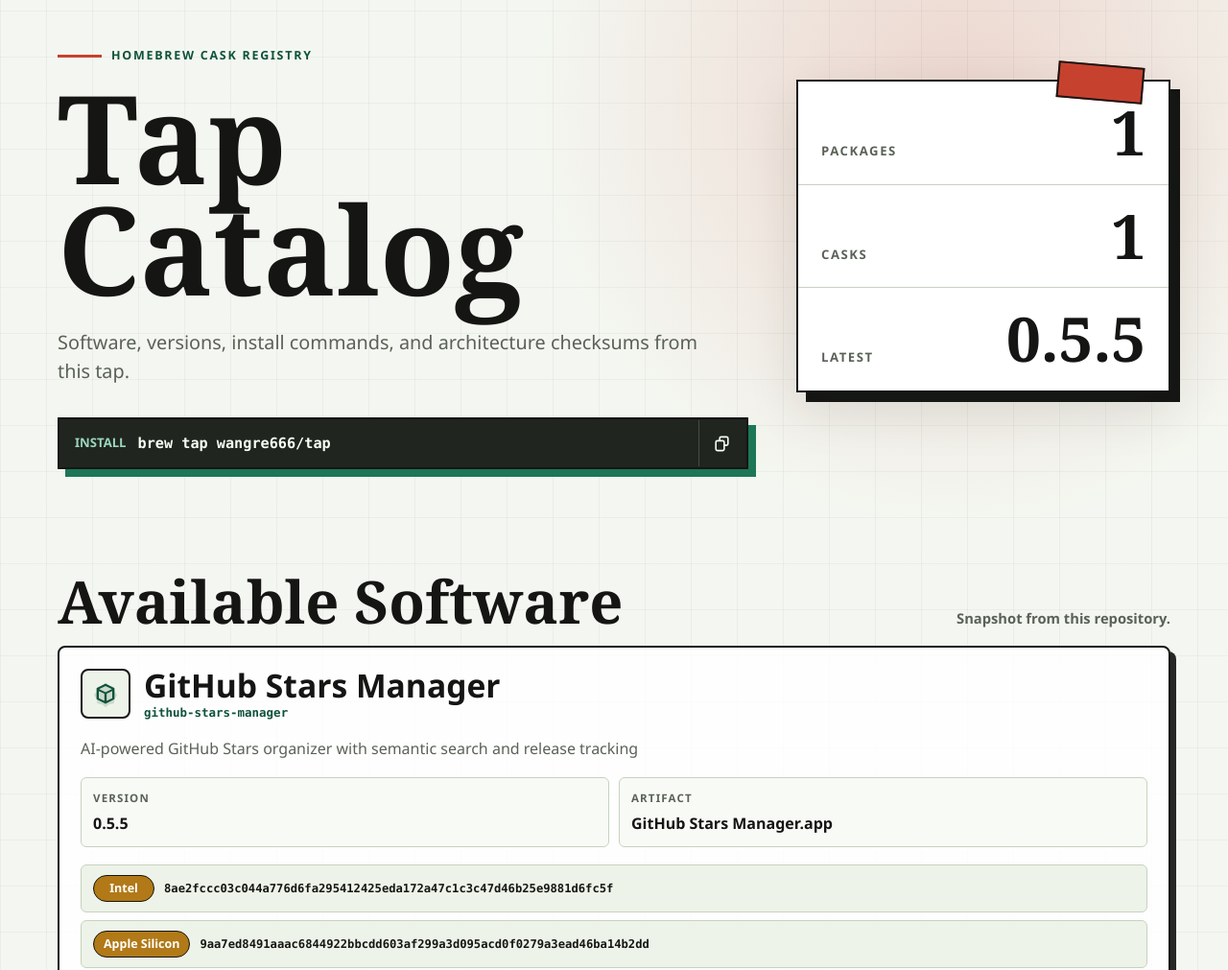
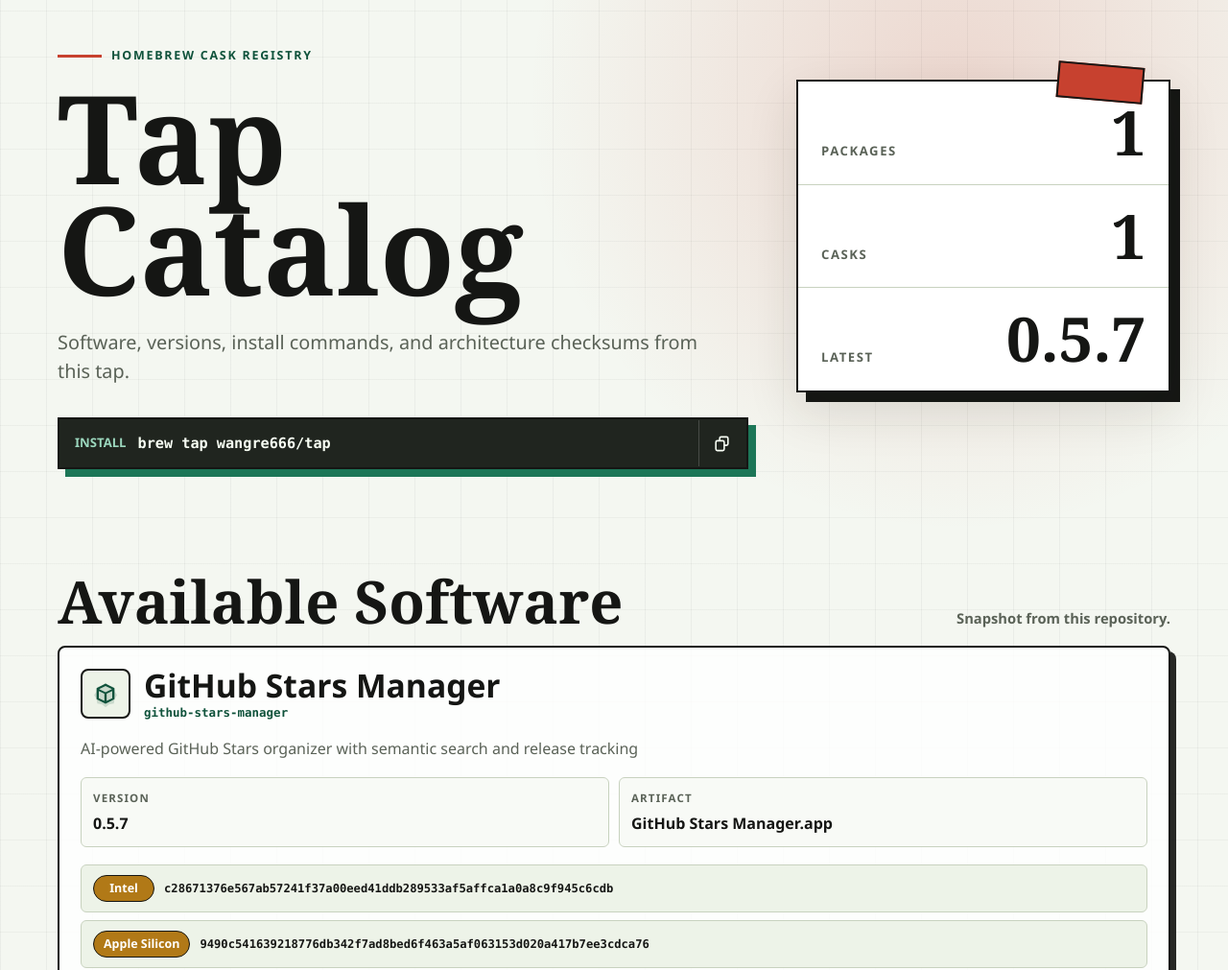
Before and after one commit to wangre666/homebrew-tap, a plain HTML site: page index.html in a window 1280 px wide. Shown: the part 133-1144 px from the top of the page at 96% size. Drawn offline with Linux system fonts and the light colour scheme.

Commit message:
Update catalog snapshot in cask workflow

```diff
--- a/index.html
+++ b/index.html
@@ -635,7 +635,7 @@
           </div>
           <div class="board-row">
             <span class="board-label" id="latestLabel">Latest</span>
-            <span class="board-value" id="updatedCount">0.5.5</span>
+            <span class="board-value" id="updatedCount">0.5.7</span>
           </div>
         </aside>
       </section>
@@ -656,27 +656,27 @@
     <script>
       const SNAPSHOT = [
         {
-          type: "cask",
-          token: "github-stars-manager",
-          version: "0.5.5",
-          name: "GitHub Stars Manager",
-          desc: "AI-powered GitHub Stars organizer with semantic search and release tracking",
-          descZh: "由 AI 驱动的 GitHub Stars 管理工具，支持语义搜索和发布跟踪",
-          homepage: "https://github.com/AmintaCCCP/GithubStarsManager",
-          app: "GitHub Stars Manager.app",
-          architectures: [
+          "type": "cask",
+          "token": "github-stars-manager",
+          "version": "0.5.7",
+          "name": "GitHub Stars Manager",
+          "desc": "AI-powered GitHub Stars organizer with semantic search and release tracking",
+          "homepage": "https://github.com/AmintaCCCP/GithubStarsManager",
+          "app": "GitHub Stars Manager.app",
+          "architectures": [
             {
-              name: "Intel",
-              url: "https://github.com/AmintaCCCP/GithubStarsManager/releases/download/v0.5.5/GitHub.Stars.Manager-0.5.5.dmg",
-              sha256: "8ae2fccc03c044a776d6fa295412425eda172a47c1c3c47d46b25e9881d6fc5f",
+              "name": "Intel",
+              "url": "https://github.com/AmintaCCCP/GithubStarsManager/releases/download/v0.5.7/GitHub.Stars.Manager-0.5.7.dmg",
+              "sha256": "c28671376e567ab57241f37a00eed41ddb289533af5affca1a0a8c9f945c6cdb"
             },
             {
-              name: "Apple Silicon",
-              url: "https://github.com/AmintaCCCP/GithubStarsManager/releases/download/v0.5.5/GitHub.Stars.Manager-0.5.5-arm64.dmg",
-              sha256: "9aa7ed8491aaac6844922bbcdd603af299a3d095acd0f0279a3ead46ba14b2dd",
-            },
+              "name": "Apple Silicon",
+              "url": "https://github.com/AmintaCCCP/GithubStarsManager/releases/download/v0.5.7/GitHub.Stars.Manager-0.5.7-arm64.dmg",
+              "sha256": "9490c541639218776db342f7ad8bed6f463a5af063153d020a417b7ee3cdca76"
+            }
           ],
-        },
+          "descZh": "由 AI 驱动的 GitHub Stars 管理工具，支持语义搜索和发布跟踪"
+        }
       ];
 
       const DEFAULT_REPO = {
```
Also changed, not shown: 3 other files.
